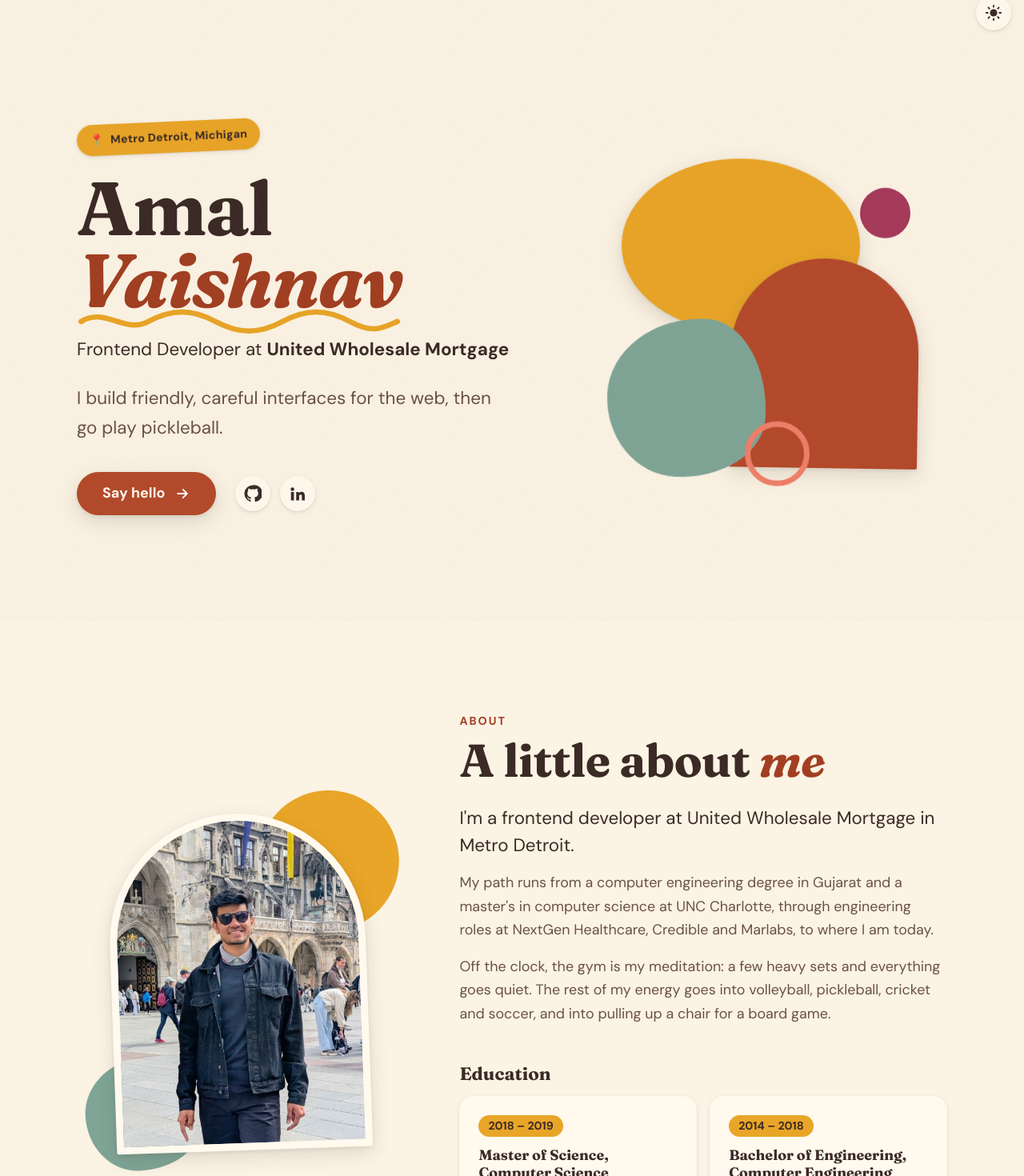
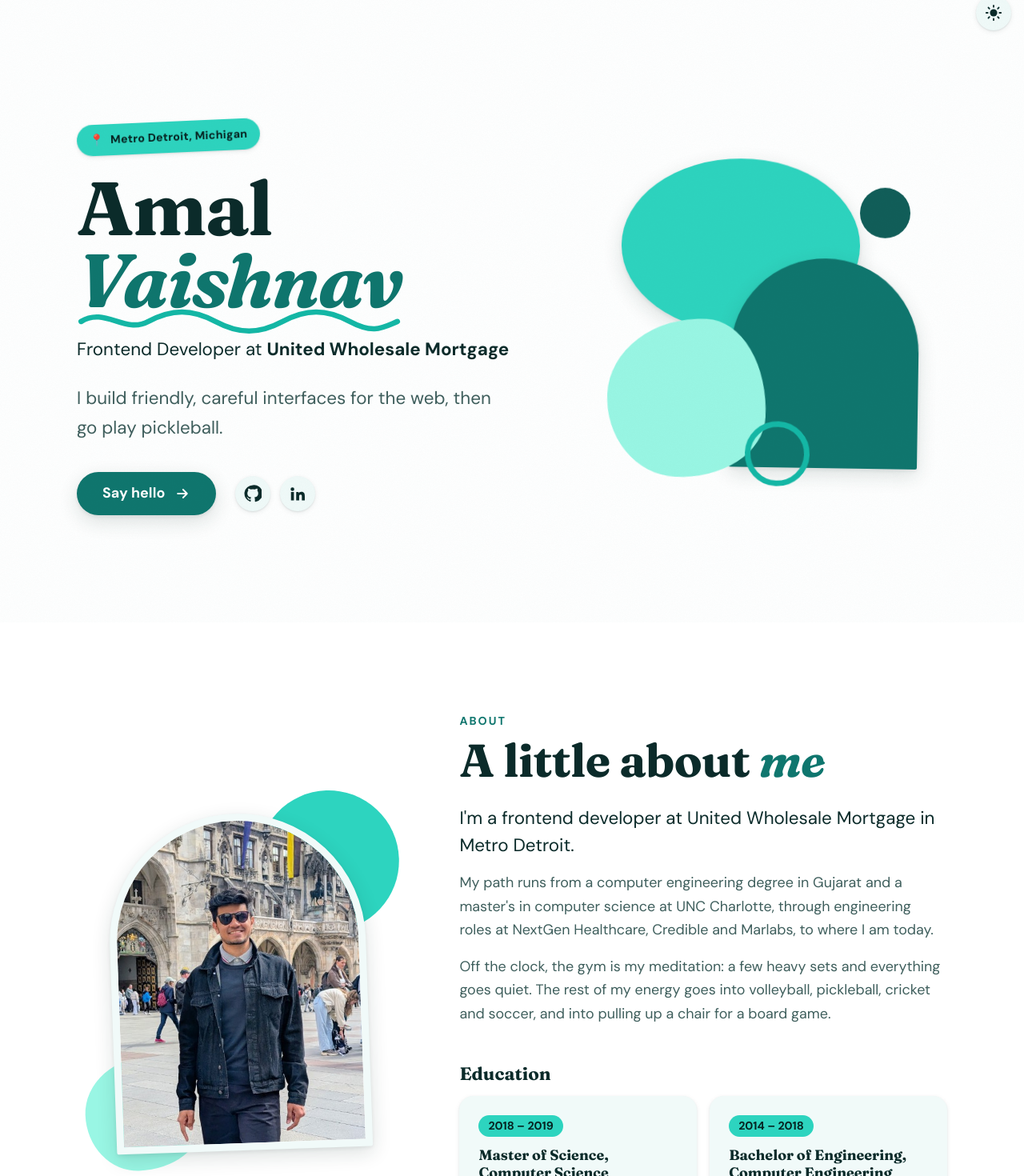
Before and after one commit to amalvaishnav/portfolio, a React (Vite) app: page / in a window 1280 px wide. Shown: the part 22-1492 px from the top of the page at 80% size. Built offline with nearby package versions, Linux system fonts and the light colour scheme.

Commit message:
style: switch palette to teal/turquoise on white (light) and black (dark)
Repointed all tokens, added per-theme hero art tokens so shapes stay distinct
in dark mode, and refreshed the favicon, theme-color and share card.

```diff
--- a/index.html
+++ b/index.html
@@ -8,7 +8,7 @@
       name="description"
       content="Amal Vaishnav is a frontend developer in Metro Detroit, Michigan. Portfolio, experience and ways to say hello."
     />
-    <meta name="theme-color" content="#fbf3e4" />
+    <meta name="theme-color" content="#ffffff" />
     <link rel="icon" type="image/svg+xml" href="/favicon.svg" />
 
     <meta property="og:type" content="website" />
--- a/src/components/About/About.jsx
+++ b/src/components/About/About.jsx
@@ -12,7 +12,7 @@ export default function About() {
       <div className={styles.inner} ref={ref}>
         <figure className={styles.photo}>
           <span className={`${styles.shape} ${styles.sun}`} aria-hidden="true" />
-          <span className={`${styles.shape} ${styles.sage}`} aria-hidden="true" />
+          <span className={`${styles.shape} ${styles.aqua}`} aria-hidden="true" />
           <img
             src={photo.src}
             alt={photo.alt}
--- a/src/components/About/About.module.scss
+++ b/src/components/About/About.module.scss
@@ -64,11 +64,11 @@
   @media (min-width: 40rem) {
     right: -14%;
   }
-  background: var(--marigold);
+  background: var(--turquoise);
   border-radius: 50%;
 }
 
-.sage {
+.aqua {
   width: 45%;
   aspect-ratio: 1;
   left: -6%;
@@ -77,7 +77,7 @@
   @media (min-width: 40rem) {
     left: -12%;
   }
-  background: var(--sage);
+  background: var(--aqua);
   border-radius: 60% 40% 55% 45% / 50% 60% 40% 50%;
 }
 
@@ -148,8 +148,8 @@
 .years {
   justify-self: start;
   padding: 0.1rem var(--space-xs);
-  background: var(--marigold);
-  color: #3b2a26; // fixed dark ink keeps AA contrast on marigold in both themes
+  background: var(--turquoise);
+  color: #062321; // fixed dark ink keeps AA contrast on turquoise in both themes
   font-size: var(--step--1);
   font-weight: 700;
   border-radius: var(--radius-pill);
--- a/src/components/Experience/Experience.jsx
+++ b/src/components/Experience/Experience.jsx
@@ -2,7 +2,7 @@ import { experience } from '../../data/content.js';
 import useReveal from '../../hooks/useReveal.js';
 import styles from './Experience.module.scss';
 
-const TONES = ['marigold', 'sage', 'coral'];
+const TONES = ['turquoise', 'aqua', 'teal'];
 
 function Stop({ item, index, isLast }) {
   const ref = useReveal();
--- a/src/components/Experience/Experience.module.scss
+++ b/src/components/Experience/Experience.module.scss
@@ -116,7 +116,7 @@
   border-radius: 50%;
   border: 0.2rem solid var(--bg);
   box-shadow: var(--shadow-m);
-  color: #3b2a26; // fixed dark ink keeps AA contrast on the light token colors
+  color: #062321; // fixed dark ink keeps AA contrast on the light token colors
   font-family: var(--font-display);
   font-size: var(--step-1);
   font-weight: 700;
@@ -127,16 +127,16 @@
   }
 }
 
-.marigold {
-  background: var(--marigold);
+.turquoise {
+  background: var(--turquoise);
 }
 
-.sage {
-  background: var(--sage);
+.aqua {
+  background: var(--aqua);
 }
 
-.coral {
-  background: var(--coral);
+.teal {
+  background: var(--teal);
 }
 
 .accent {
@@ -219,6 +219,6 @@
   line-height: 1.55;
 
   li::marker {
-    color: var(--marigold);
+    color: var(--teal);
   }
 }
--- a/src/components/Hero/Hero.module.scss
+++ b/src/components/Hero/Hero.module.scss
@@ -51,8 +51,8 @@
   gap: var(--space-2xs);
   align-items: center;
   padding: var(--space-2xs) var(--space-s);
-  background: var(--marigold);
-  color: #3b2a26; // fixed dark ink: 8:1 on marigold in both themes
+  background: var(--turquoise);
+  color: #062321; // fixed dark ink: 9:1 on turquoise in both themes
   font-size: var(--step--1);
   font-weight: 700;
   letter-spacing: 0.02em;
@@ -91,7 +91,7 @@
   height: 0.28em;
   overflow: visible;
   fill: none;
-  stroke: var(--marigold);
+  stroke: var(--teal);
   stroke-width: 5;
   stroke-linecap: round;
 
@@ -215,14 +215,14 @@
 
 .sun {
   inset: 6% 24% 46% 10%;
-  background: var(--marigold);
+  background: var(--art-sun);
   border-radius: 50%;
   box-shadow: var(--shadow-m);
 }
 
 .arch {
   inset: 34% 8% 8% 40%;
-  background: var(--accent);
+  background: var(--art-arch);
   border-radius: 999px 999px var(--radius-m) var(--radius-m);
   box-shadow: var(--shadow-m);
   animation-delay: -2s;
@@ -230,7 +230,7 @@
 
 .blob {
   inset: 52% 50% 4% 6%;
-  background: var(--sage);
+  background: var(--art-blob);
   border-radius: 60% 40% 55% 45% / 50% 60% 40% 50%;
   animation-delay: -4s;
 }
@@ -239,7 +239,7 @@
   inset: 14% 10% auto auto;
   width: 14%;
   aspect-ratio: 1;
-  background: var(--berry);
+  background: var(--art-pip);
   border-radius: 50%;
   animation-delay: -1s;
 }
@@ -248,7 +248,7 @@
   inset: auto auto 2% 44%;
   width: 18%;
   aspect-ratio: 1;
-  border: 0.45rem solid var(--coral);
+  border: 0.45rem solid var(--art-ring);
   border-radius: 50%;
   animation-delay: -3s;
 }
--- a/src/styles/_tokens.scss
+++ b/src/styles/_tokens.scss
@@ -2,40 +2,51 @@
 
 @mixin light-palette {
   color-scheme: light;
-  --bg: #fbf3e4; // warm cream paper
-  --surface: #fff9ee;
-  --surface-sunk: #f4e8d2;
-  --ink: #3b2a26; // deep warm brown
-  --ink-soft: #6b5148; // 6:1 on --bg
-  --line: #e2d3b8;
-  --accent: #b44a2b; // terracotta, 5:1 with --on-accent
-  --on-accent: #fff9ee;
-  --accent-ink: #a23f22; // accent used as text on --bg
-  --marigold: #e9a527;
-  --sage: #7fa596;
-  --berry: #a63a5b;
-  --coral: #ef7f68;
-  --shadow-color: 24 18% 20%;
-  --grain-opacity: 0.35;
+  --bg: #ffffff; // white
+  --surface: #f1faf9;
+  --surface-sunk: #e0f4f1;
+  --ink: #0b2b2a; // deep teal-black
+  --ink-soft: #3f5f5d; // 6.5:1 on --bg
+  --line: #cfe6e3;
+  --accent: #0f766e; // teal, 5.5:1 with --on-accent
+  --on-accent: #ffffff;
+  --accent-ink: #0f766e; // accent used as text on --bg
+  --turquoise: #2dd4bf;
+  --teal: #14b8a6;
+  --aqua: #99f6e4;
+  --deep: #115e59;
+  // Hero art shapes, tuned per theme so they stay distinct
+  --art-sun: #2dd4bf;
+  --art-arch: #0f766e;
+  --art-blob: #99f6e4;
+  --art-pip: #115e59;
+  --art-ring: #14b8a6;
+  --shadow-color: 175 35% 14%;
+  --grain-opacity: 0.22;
 }
 
 @mixin dark-palette {
   color-scheme: dark;
-  --bg: #241a22; // aubergine charcoal
-  --surface: #2f232d;
-  --surface-sunk: #1c141b;
-  --ink: #f5e9d5;
-  --ink-soft: #cdbba8; // 8:1 on --bg
-  --line: #4a3a47;
-  --accent: #f0906b; // lightened terracotta
-  --on-accent: #241a22;
-  --accent-ink: #f0906b;
-  --marigold: #f2b84b;
-  --sage: #8fc0ae;
-  --berry: #d9799a;
-  --coral: #f59a85;
-  --shadow-color: 300 30% 4%;
-  --grain-opacity: 0.18;
+  --bg: #050b0b; // near black
+  --surface: #0e1918;
+  --surface-sunk: #000000;
+  --ink: #e6fbf8;
+  --ink-soft: #9fcfca; // 11:1 on --bg
+  --line: #1f3b39;
+  --accent: #2dd4bf; // turquoise
+  --on-accent: #04201d;
+  --accent-ink: #2dd4bf;
+  --turquoise: #2dd4bf;
+  --teal: #14b8a6;
+  --aqua: #5eead4;
+  --deep: #0f766e;
+  --art-sun: #14b8a6;
+  --art-arch: #2dd4bf;
+  --art-blob: #0f766e;
+  --art-pip: #99f6e4;
+  --art-ring: #5eead4;
+  --shadow-color: 175 60% 1%;
+  --grain-opacity: 0.12;
 }
 
 :root {
```
Also changed, not shown: public/favicon.svg, public/og-image.jpg, src/styles/main.scss (line endings or trailing spaces).
